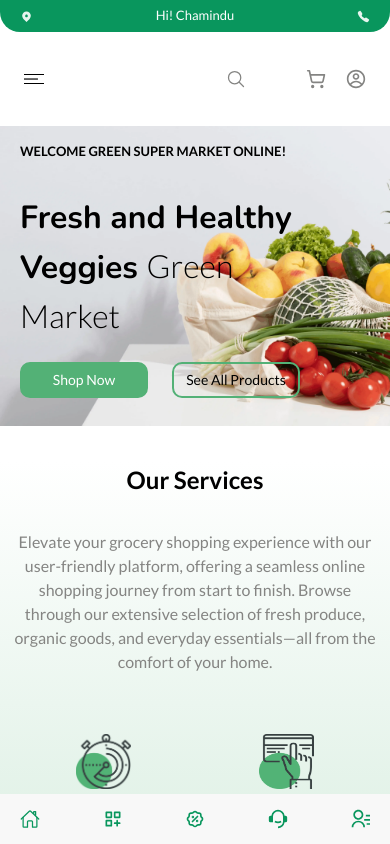
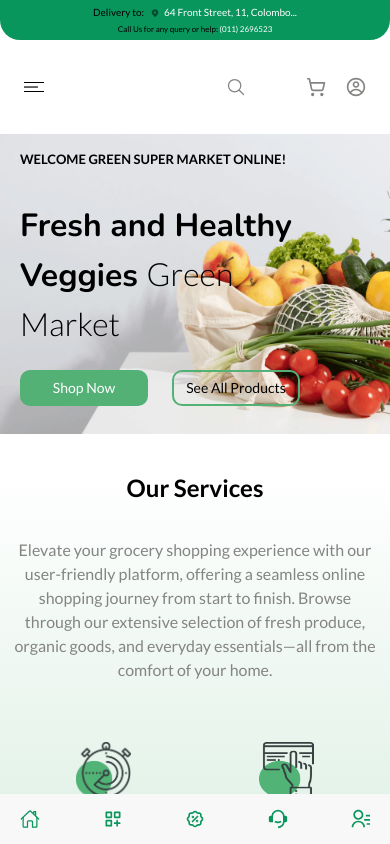
Before and after one commit to PraveenAththanayake/Green_Supermarket, a React (Vite) app in the folder frontend/: page / in a window 390 px wide. Shown: the top 844 px of the page. Built offline with nearby package versions, Linux system fonts and the light colour scheme; some icons are missing.

Commit message:
Updated repsonsive design og topbar for mobile view

```diff
--- a/frontend/src/components/common/topbar.tsx
+++ b/frontend/src/components/common/topbar.tsx
@@ -1,55 +1,46 @@
 import { TiLocation } from "react-icons/ti";
-import { IoCall } from "react-icons/io5";
 import { motion } from "framer-motion";
 import { fadeIn } from "../../utils/variants";
+
 const Topbar = () => {
   return (
     <motion.div
       variants={fadeIn("down", 0.2)}
       initial="hidden"
       animate="show"
-      className="h-8 text-xs xs:h-14 w-full bg-[#09965D] rounded-b-[20px] px-[20px] flexBetween mx-auto xs:text-base lg:px-[100px] xl:px-[160px]"
+      className="h-10 lg:h-14 w-full bg-[#09965D] rounded-b-[20px] px-[20px] flex items-center xs:justify-between justify-center mx-auto lg:px-[100px] xl:px-[160px] flex-col xs:flex-row gap-y-[3px]"
     >
       <motion.div
         variants={fadeIn("down", 0.2)}
         initial="hidden"
         animate="show"
       >
-        <div className="hidden xs:block">
-          <div className="flex items-center">
-            <p className="hidden md:block">Delivery from: </p>
-            <span className="mx-1 opacity-50">
-              <TiLocation />
-            </span>
-            <span className="text-white">64 Front Street, 11, Colombo...</span>
-          </div>
+        <div className="flex items-center text-[10px] xs:text-[10px] lg:text-base">
+          Delivery to:&nbsp;
+          <span className="mx-1 opacity-50">
+            <TiLocation />
+          </span>
+          <span className="text-white">64 Front Street, 11, Colombo...</span>
         </div>
-        <p className="cursor-pointer xs:hidden text-white/90 hover:scale-110">
-          <TiLocation />
-        </p>
       </motion.div>
+
       <motion.p
         variants={fadeIn("down", 0.2)}
         initial="hidden"
         animate="show"
-        className="text-white xs:hidden md:block"
+        className="hidden text-[10px] text-white sm:block lg:text-base"
       >
         Hi! Chamindu
       </motion.p>
+
       <motion.div
         variants={fadeIn("down", 0.2)}
         initial="hidden"
         animate="show"
+        className="flex-row flexCenter text-[8px] xs:text-[10px] lg:text-base"
       >
-        <div className="flex-row flexCenter">
-          <p className="hidden md:block">
-            Call Us for any query or help:&nbsp;
-          </p>
-          <span className="hidden text-white xs:block">(011) 2696523</span>
-        </div>
-        <p className="cursor-pointer hover:scale-110 xs:hidden text-white/90">
-          <IoCall />
-        </p>
+        <p>Call Us for any query or help:&nbsp;</p>
+        <span className="text-white">(011) 2696523</span>
       </motion.div>
     </motion.div>
   );
```
